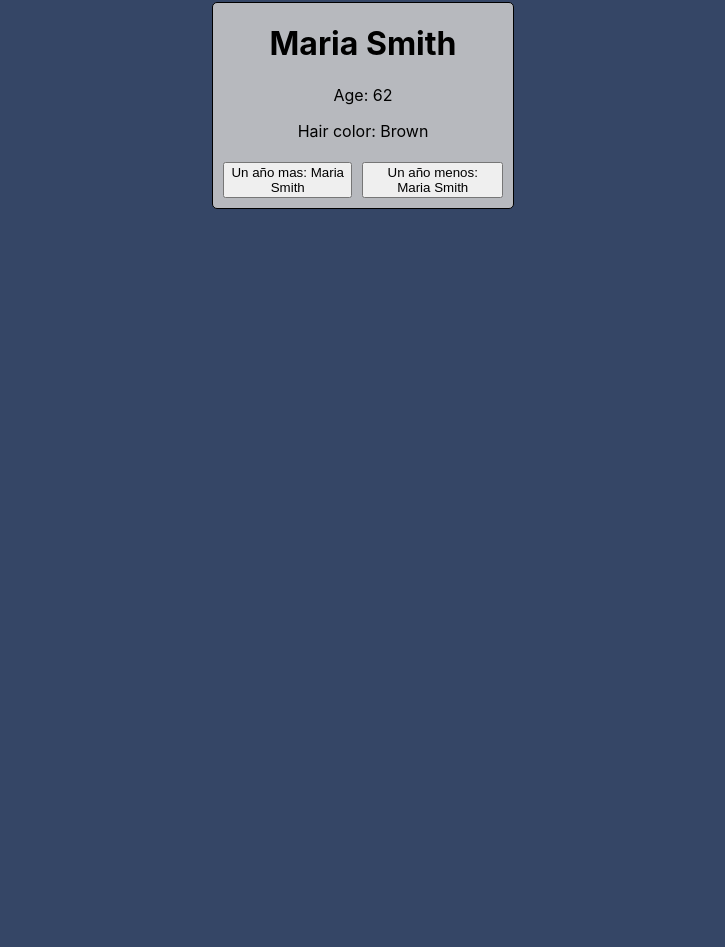
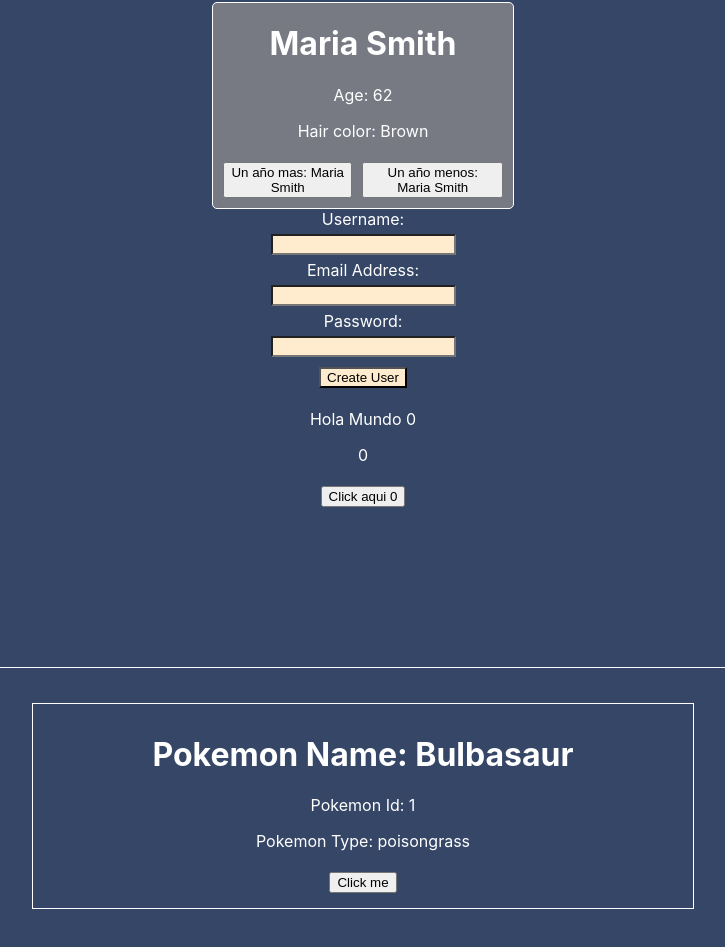
Before and after one commit to christianlobarede/react-test, a React (Create React App) app: page / in a window 1280 px wide. Shown: the part 659-1606 px from the top of the page, without its empty margins (277-1002 px from the left). Before the commit the page ends 868 px from the top, so only its background shows below. Built offline with nearby package versions, Linux system fonts and the light colour scheme.

Commit message:
Form Dinamico con e.target value

```diff
--- a/src/App.css
+++ b/src/App.css
@@ -1,20 +1,24 @@
+h1,
+p {
+  color: white;
+}
 body {
   background-color: rgb(53, 70, 102);
 }
 .App {
   text-align: center;
-  width: 100vw;
+  width: 100%;
   margin: auto;
-  height: 100vh;
+  height: 100%;
 }
 .Card {
-  border: 1px solid black;
+  border: 1px solid white;
   margin: auto;
   width: 300px;
   border-radius: 5px;
   background-color: aliceblue;
   margin-top: 10px;
-  background-color: rgb(183, 185, 190);
+  background-color: rgb(119, 122, 131);
 }
 
 #buttons {
@@ -24,42 +28,31 @@ body {
 button {
   margin: 5px;
 }
-.nocturno {
-  border: 1px solid black;
-  width: 150px;
+
+.formList {
+  width: 200px;
   margin: auto;
 }
-.App-logo {
-  height: 40vmin;
-  pointer-events: none;
+input {
+  text-align: center;
+  margin: 5px;
+  background-color: blanchedalmond;
 }
 
-@media (prefers-reduced-motion: no-preference) {
-  .App-logo {
-    animation: App-logo-spin infinite 20s linear;
-  }
-}
-
-.App-header {
-  background-color: #282c34;
-  min-height: 100vh;
-  display: flex;
-  flex-direction: column;
-  align-items: center;
-  justify-content: center;
-  font-size: calc(10px + 2vmin);
+label {
   color: white;
 }
 
-.App-link {
-  color: #61dafb;
+.next {
+  border-bottom: 1px solid white;
+  margin-bottom: 35px;
+  padding-bottom: 155px;
 }
 
-@keyframes App-logo-spin {
-  from {
-    transform: rotate(0deg);
-  }
-  to {
-    transform: rotate(360deg);
-  }
+.pokemonCard {
+  border: 1px solid white;
+  margin: auto;
+  margin-bottom: 55px;
+  width: 50%;
+  padding: 10px;
 }
--- a/src/App.js
+++ b/src/App.js
@@ -1,7 +1,10 @@
 import React from "react";
 import "./App.css";
+import Form from "./components/Form";
+import NuevoComponente from "./components/NuevoComponente";
 
 import PersonCard from "./components/PersonCard";
+import PokemonCard from "./components/PokemonCard";
 
 function App() {
   return (
@@ -20,6 +23,9 @@ function App() {
         age={62}
         hairColor="Brown"
       />
+      <Form />
+      <NuevoComponente />
+      <PokemonCard />
     </div>
   );
 }
--- /dev/null
+++ b/src/components/ButtonPro.jsx
@@ -0,0 +1,17 @@
+import React from "react";
+
+const ButtonPro = (props) => {
+  const { count, setCount } = props;
+
+  const handleClick = () => {
+    setCount(count + 1);
+  };
+
+  return (
+    <div className="next">
+      <button onClick={handleClick}>Click aqui {count}</button>
+    </div>
+  );
+};
+
+export default ButtonPro;
--- /dev/null
+++ b/src/components/Form.jsx
@@ -0,0 +1,56 @@
+import React, { useState } from "react";
+
+const Form = () => {
+  const [username, setUsername] = useState("");
+  const [email, setEmailcopy] = useState("");
+  const [password, setPassword] = useState("");
+  const createUser = (e) => {
+    e.preventDefault();
+    const newUser = { username, email, password };
+    console.log("Welcome", newUser);
+  };
+  return (
+    <div className="formList">
+      <form onSubmit={createUser}>
+        {" "}
+
+        <div>
+          <label>Username: </label>
+          <input
+            type="text"
+            onChange={(e) => setUsername(e.target.value)}
+          />{" "}
+
+        </div>
+        <div>
+          <label>Email Address: </label>
+          <input type="text" onChange={(e) => setEmailcopy(e.target.value)} />
+        </div>{" "}
+
+        <div>
+          <label>Password: </label>
+          <input
+            type="password"
+            onChange={(e) => setPassword(e.target.value)}
+          />
+        </div>{" "}
+
+        <input type="submit" value="Create User" />
+      </form>
+      <Results username={username} email={email} password={password} />
+    </div>
+  );
+};
+
+const Results = (props) => {
+  const { username, email, password } = props;
+  return (
+    <div>
+      <p>{username}</p>
+      <p>{email}</p>
+      <p>{password}</p>
+    </div>
+  );
+};
+
+export default Form;
--- /dev/null
+++ b/src/components/NuevoComponente.jsx
@@ -0,0 +1,16 @@
+import React, { useState } from "react";
+import ButtonPro from "./ButtonPro";
+
+const NuevoComponente = () => {
+  const [count, setCount] = useState(0);
+
+  return (
+    <div className="new">
+      <p>Hola Mundo {count}</p>
+      <p>{count}</p>
+      <ButtonPro count={count} setCount={setCount} />
+    </div>
+  );
+};
+
+export default NuevoComponente;
--- a/src/components/PersonCard.jsx
+++ b/src/components/PersonCard.jsx
@@ -14,7 +14,7 @@ class PersonCard extends Component {
     this.setState({ age: this.state.age - 1 });
   };
   render() {
-    const { firstName, lastName, age, hairColor } = this.props;
+    const { firstName, lastName, hairColor } = this.props;
     return (
       <div className="Card">
         <h1>
--- /dev/null
+++ b/src/components/PokemonCard.jsx
@@ -0,0 +1,81 @@
+import React, { useState } from "react";
+
+const PokemonCard = () => {
+  const [index, setIndex] = useState(1);
+  let pokémon = [
+    { id: 1, name: "Bulbasaur", types: ["poison", "grass"] },
+    { id: 5, name: "Charmeleon", types: ["fire"] },
+    { id: 9, name: "Blastoise", types: ["water"] },
+    { id: 12, name: "Butterfree", types: ["bug", "flying"] },
+    { id: 16, name: "Pidgey", types: ["normal", "flying"] },
+    { id: 23, name: "Ekans", types: ["poison"] },
+    { id: 24, name: "Arbok", types: ["poison"] },
+    { id: 25, name: "Pikachu", types: ["electric"] },
+    { id: 37, name: "Vulpix", types: ["fire"] },
+    { id: 52, name: "Meowth", types: ["normal"] },
+    { id: 63, name: "Abra", types: ["psychic"] },
+    { id: 67, name: "Machamp", types: ["fighting"] },
+    { id: 72, name: "Tentacool", types: ["water", "poison"] },
+    { id: 74, name: "Geodude", types: ["rock", "ground"] },
+    { id: 87, name: "Dewgong", types: ["water", "ice"] },
+    { id: 98, name: "Krabby", types: ["water"] },
+    { id: 115, name: "Kangaskhan", types: ["normal"] },
+    { id: 122, name: "Mr. Mime", types: ["psychic"] },
+    { id: 133, name: "Eevee", types: ["normal"] },
+    { id: 144, name: "Articuno", types: ["ice", "flying"] },
+    { id: 145, name: "Zapdos", types: ["electric", "flying"] },
+    { id: 146, name: "Moltres", types: ["fire", "flying"] },
+    { id: 148, name: "Dragonair", types: ["dragon"] },
+  ];
+
+  let pokeImg = "";
+
+  const handleIndex = () => {
+    index === pokémon.length - 1 ? setIndex(1) : setIndex(index + 1);
+    pokeImg +=
+      "<img src='https://raw.githubusercontent.com/PokeAPI/sprites/master/sprites/pokemon/shiny/" +
+      pokémon[index].id +
+      ".png'/>";
+    document.querySelector("div.pokeImg").innerHTML = pokeImg;
+  };
+  return (
+    <div className="pokemonCard">
+      <h1>Pokemon Name: {pokémon[index - 1].name}</h1>
+      <p>Pokemon Id: {pokémon[index - 1].id}</p>
+      <p>Pokemon Type: {pokémon[index - 1].types}</p>
+      <button onClick={handleIndex}>Click me</button>
+      <div className="pokeImg">{pokeImg}</div>
+    </div>
+  );
+};
+
+export default PokemonCard;
+
+/* $("document").ready(function () {
+  $("button").click(function () {
+    try {
+      let pokemonId = parseInt($("#pokemonID").val());
+      let pokemonName = $("#pokemonName").val();
+      let pokemonTypes = $("#pokemonTypes").val().split(",");
+
+      if (pokemonId === "" || pokemonName === "" || pokemonTypes === "") {
+        throw "ningún campo puede estar vacío";
+      }
+
+      if (pokémon.filter((p) => p.id === pokemonId).length > 0) {
+        throw "el id pokemon ya está registrado";
+      }
+
+      pokémon.push({
+        id: pokemonId,
+        name: pokemonName,
+        types: pokemonTypes,
+      });
+    } catch (error) {
+      alert(error);
+    }
+  });
+        <img
+        src="https://raw.githubusercontent.com/PokeAPI/sprites/master/sprites/pokemon/shiny/"
+        {...(1)}
+}); */
```
Also changed, not shown: src/Results.jsx (added), 1 other file (tests, documents, lock files or other folders).
